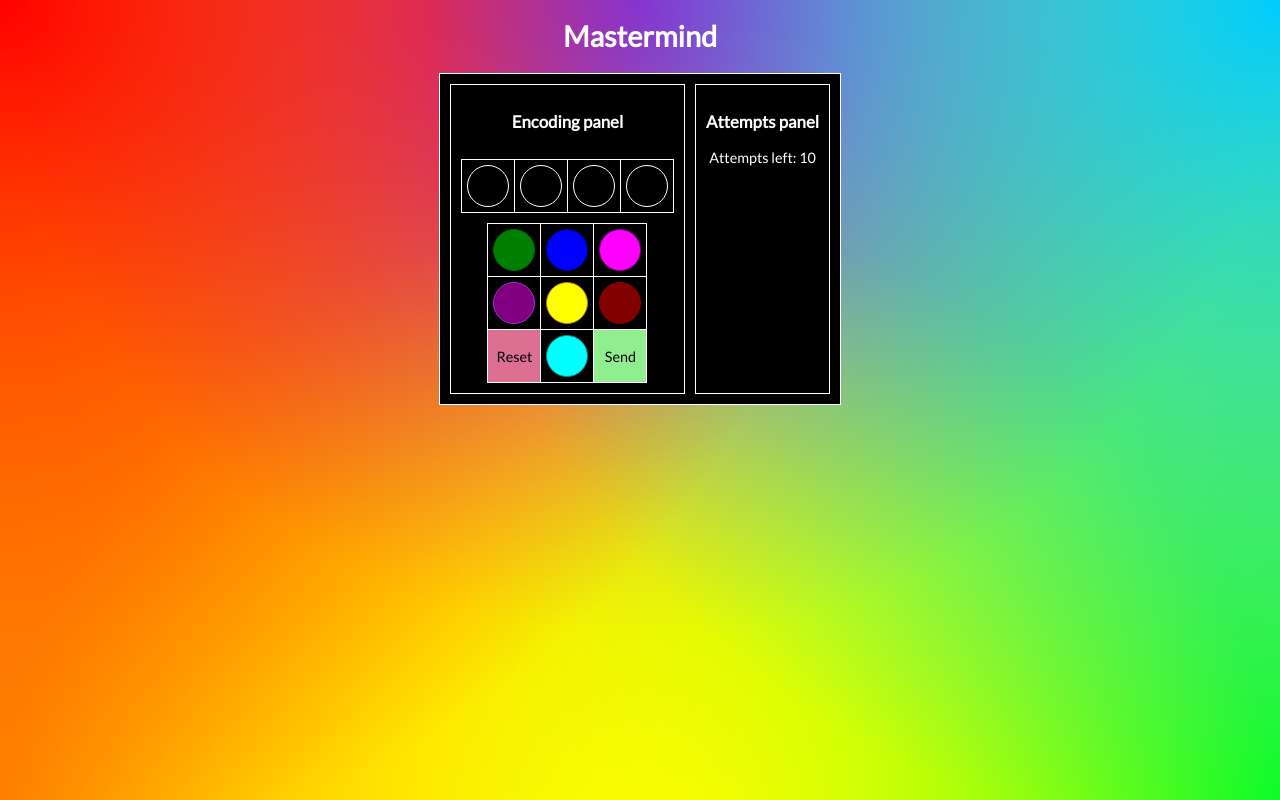
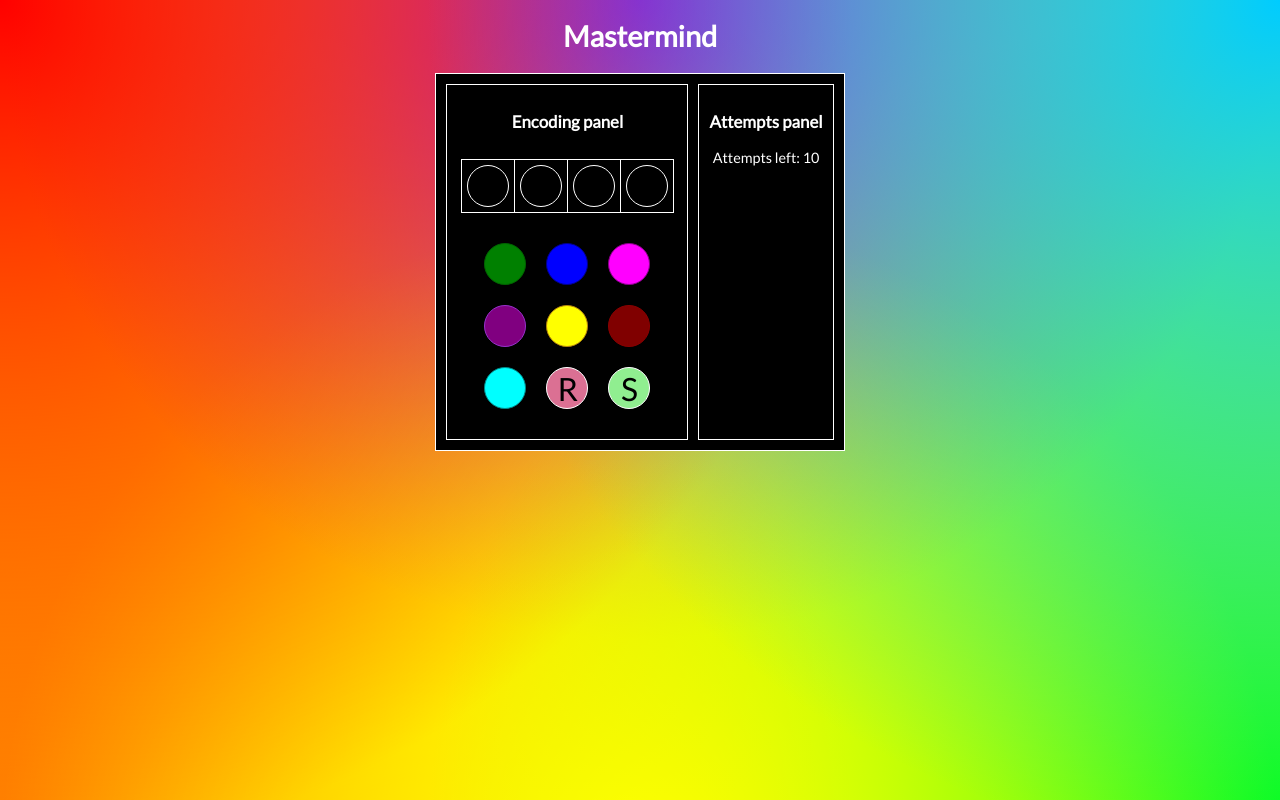
Before and after one commit to LionelD29/TF2021-TP2-Mastermind, an Angular app: page /game in a window 1280 px wide. Built offline with nearby package versions, Linux system fonts and the light colour scheme.

Commit message:
implemented number of available colors in settings

```diff
--- a/src/app/components/game-settings/game-settings.component.html
+++ b/src/app/components/game-settings/game-settings.component.html
@@ -24,7 +24,7 @@
                 formControlName="maxNbAttempts">
     </div>
     <div>
-        <label for="input-available-colors">Number of available colors: (Yet inactive) (default: 7)</label>
+        <label for="input-available-colors">Number of available colors: (default: 7)</label>
         <select id="input-available-colors" formControlName="nbAvailableColors">
             <option value="4">4</option>
             <option value="5">5</option>
--- a/src/app/components/game/encoder/encoder.component.css
+++ b/src/app/components/game/encoder/encoder.component.css
@@ -15,3 +15,19 @@
     filter: brightness(70%);
     cursor: pointer;
 }
+
+.pad {
+    display: flex;
+    flex-wrap: wrap;
+    justify-content: center;
+    width: 200px;
+    font-size: 0.8rem;
+}
+
+.circle > p {
+    position: relative;
+    margin: 0;
+    top: 50%;
+    transform: translateY(-50%);
+    font-size: 2rem;
+}
--- a/src/app/components/game/encoder/encoder.component.html
+++ b/src/app/components/game/encoder/encoder.component.html
@@ -9,7 +9,19 @@
       </tr>
     </table><!-- Screen -->
 
-    <table>
+    <div class="pad">
+      <div *ngFor="let color of colors">
+        <div (click)="onSelectingColor(color)" class="btn circle {{ color }}"></div>
+      </div>
+      <div>
+        <div (click)="onResetCombination()" class="btn circle reset"><p>R</p></div>
+      </div>
+      <div>
+        <div (click)="onSendCombination()" class="btn circle send"><p>S</p></div>
+      </div>
+    </div>
+
+    <!-- <table>
       <tr>
         <td><div (click)="onSelectingColor('green')" class="btn circle green"></div></td>
         <td><div (click)="onSelectingColor('blue')" class="btn circle blue"></div></td>
@@ -21,10 +33,15 @@
         <td><div (click)="onSelectingColor('maroon')" class="btn circle maroon"></div></td>
       </tr>
       <tr>
+        <td><div (click)="onSelectingColor('cyan')" class="btn circle cyan"></div></td>
+        <td></td>
+        <td></td>
+      </tr>
+      <tr>
         <td (click)="onResetCombination()" class="btn reset">Reset</td>
-        <td><div (click)="onSelectingColor('cyan')" class="btn circle cyan"></div></td>
         <td (click)="onSendCombination()" class="btn send">Send</td>
       </tr>
-    </table><!-- encoding pad -->
+    </table> encoding pad
+    -->
 
   </div>
--- a/src/app/components/game/encoder/encoder.component.ts
+++ b/src/app/components/game/encoder/encoder.component.ts
@@ -1,4 +1,4 @@
-import { Component, EventEmitter, OnInit, Output } from '@angular/core';
+import { Component, EventEmitter, Input, OnInit, Output } from '@angular/core';
 import { Color } from 'src/app/models/color.model';
 import { Combination } from 'src/app/models/combination.model';
 
@@ -10,6 +10,9 @@ import { Combination } from 'src/app/models/combination.model';
 export class EncoderComponent implements OnInit {
 
   currentCombination: Combination = [];
+
+  @Input('available-colors')
+  colors!: Array<Color>;
 
   @Output('current-attempt')
   emitter = new EventEmitter<Combination>();
--- a/src/app/components/game/game.component.html
+++ b/src/app/components/game/game.component.html
@@ -1,7 +1,9 @@
 <div class="game">
     <div class="col left">
         <app-solution *ngIf="win !== undefined" [solution]="solution"></app-solution>
-        <app-encoder *ngIf="win === undefined" (current-attempt)="onAddAttemptCombination($event)"></app-encoder>
+        <app-encoder *ngIf="win === undefined"
+                    (current-attempt)="onAddAttemptCombination($event)"
+                    [available-colors]="availableColors"></app-encoder>
         <a *ngIf="win !== undefined" routerLink="">New game</a>
     </div>
     <div class="col right">
--- a/src/app/components/game/game.component.ts
+++ b/src/app/components/game/game.component.ts
@@ -13,6 +13,7 @@ export class GameComponent implements OnInit {
   private colors: Array<Color> = [
     'green', 'blue', 'magenta', 'purple', 'yellow', 'maroon', 'cyan'
   ];
+  availableColors!: Array<Color>;
   // solutionFound: boolean = true;
   solution!: Combination;
   attempts!: Array<Combination>;
@@ -30,20 +31,30 @@ export class GameComponent implements OnInit {
   ngOnInit(): void {
     this.solution = [];
     this.attempts = [];
+    this.availableColors = [];
     this.win = undefined;
 
     this.settings = this.settingsService.getSettings();
 
+    // Set the number of attempts
     this.attemptsLeft = this.settings.maxNbAttempts;
 
+    // Set the available colors, according to the settings
+    if (this.settings.nbAvailableColors !== 7) {
+      this.availableColors = this.colors.slice(0, this.settings.nbAvailableColors);
+    } else {
+      this.availableColors = this.colors
+    }
+
+    // Set the gamemode, and if multiplayer, no random secret code is generated (it has to be created by a player)
     if (this.settings.gameMode === 'solo') {
       // Generate random combination
       let randomIndex: number;
       for (let i = 0; i < 4; i++) {
         // generate a random number in the range 0 - 6
-        randomIndex = Math.floor(Math.random() * (this.colors.length));
+        randomIndex = Math.floor(Math.random() * (this.availableColors.length));
         this.solution.push({
-          color: this.colors[randomIndex],
+          color: this.availableColors[randomIndex],
           status: undefined
         })
       }
```
